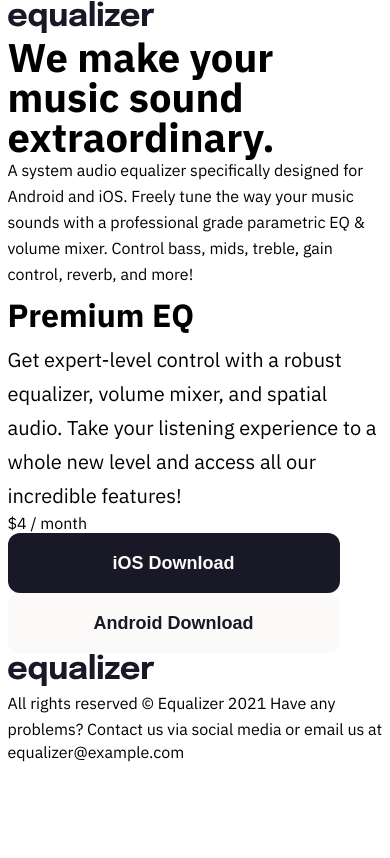
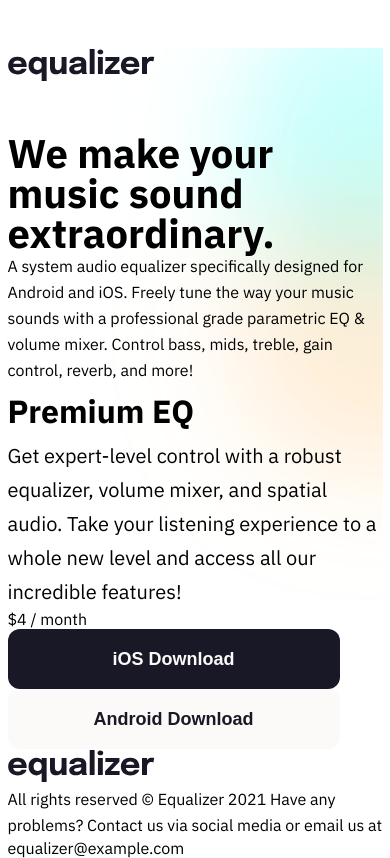
Before and after one commit to adostacey/fem-challenges, a plain HTML site: page equalizer-landing-page/index.html in a window 390 px wide. Drawn offline with Linux system fonts and the light colour scheme.

Commit message:
Add mobile background

```diff
--- a/equalizer-landing-page/style.css
+++ b/equalizer-landing-page/style.css
@@ -27,6 +27,14 @@ body {
 .wrapper {
   margin: 0 auto;
   width: 375px;
+  background-image: url(/assets/bg-main-mobile.png);
+  background-attachment: fixed;
+  background-position: 75px -200px;
+  background-repeat: no-repeat;
+}
+
+header {
+  margin: 3rem 0;
 }
 
 h1 {
```
